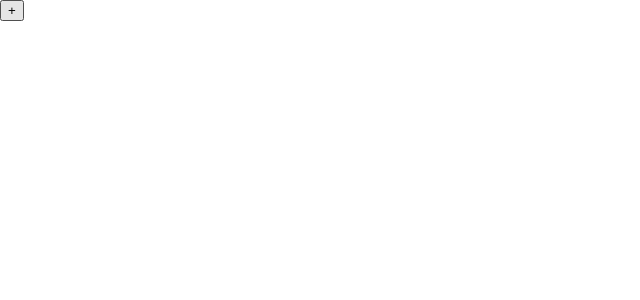
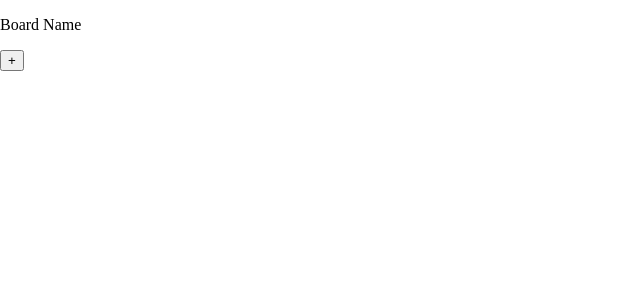
Before and after one commit to badideainc/social-dashboard, a React (Vite) app in the folder client/: page / in a window 1280 px wide. Shown: the top 300 px of the page, without its empty margins (0-640 px from the left). Built offline with nearby package versions, Linux system fonts and the light colour scheme.

Commit message:
Add an app header to store any outside of board information

```diff
--- a/client/src/App.tsx
+++ b/client/src/App.tsx
@@ -1,9 +1,20 @@
 import "./App.css";
 import { Board } from "./Components/Board";
+import type { BoardState } from "./shared-types";
 
 function App() {
+  //need to fetch the board
+  const boardState: BoardState = { id: "test", name: "Test", objects: {} };
+
   //temp
-  return <Board />;
+  return (
+    <>
+      <header>
+        <p>Board Name</p>
+      </header>
+      <Board initState={boardState} />
+    </>
+  );
 }
 
 export default App;
```
